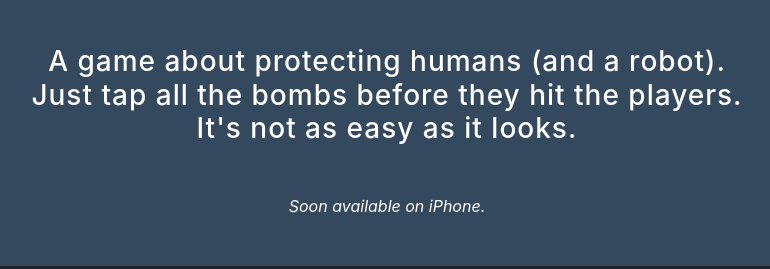
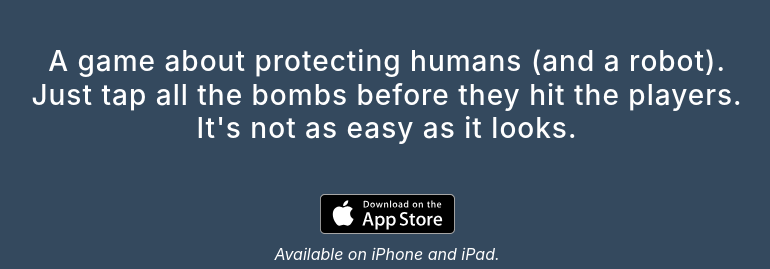
Before and after one commit to theodormarcu/Bombdefenders-Website, a website with bundled scripts: page index.html in a window 1280 px wide. Shown: the part 535-804 px from the top of the page, without its empty margins (253-1023 px from the left). Built offline with nearby package versions, Linux system fonts and the light colour scheme; a web font is replaced by a local one.

Commit message:
Included link to app store.

```diff
--- a/index.html
+++ b/index.html
@@ -96,14 +96,17 @@
               <!--  -->
               <!-- <h3 class="mt-5 text-center">Discover what all the buzz is about!</h3> -->
               <h3 class="mt-5 text-center">  A game about protecting humans (and a robot). <br> Just tap all the bombs before they hit the players. </br>It's not as easy as it looks.</h3>
-              <div class="text-center my-5 mx-auto">
+              <div class="text-center mt-5 mx-auto">
                 <!-- <a class="badge-link" href="#"><img src="img/google-play-badge.svg" class="img-fluid" alt=""></a> -->
-                <!-- <a class="badge-link" href="#"><img src="img/app-store-badge.svg" alt=""></a> -->
 
-                  <i class="my-5 text-center"> Soon available on iPhone. </i>
+                  <a class="badge-link text-center mx-auto" href="https://itunes.apple.com/us/app/bombdefenders/id1412314726?ls=1&mt=8"><img src="img/app-store-badge.svg" alt=""></a>
+
                 <!-- <div class="row mt-5">
                   <button href="mailto:marcu.theodor@gmail.com" target="_blank" class="btn btn-primary text-center mx-auto">Contact</button>
                 </div> -->
+              </div>
+              <div class="text-center my-2 mb-5 mx-auto">
+                <i class="text-center"> Available on iPhone and iPad. </i>
               </div>
 
 
```
